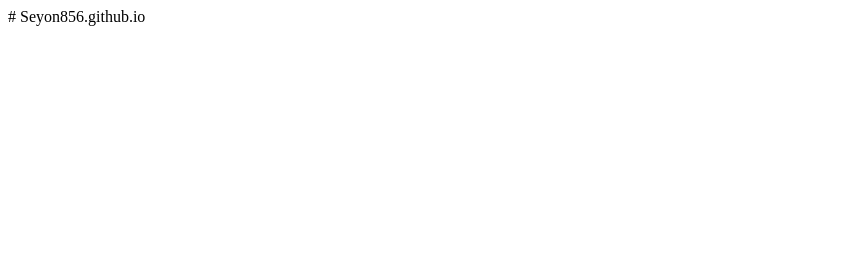
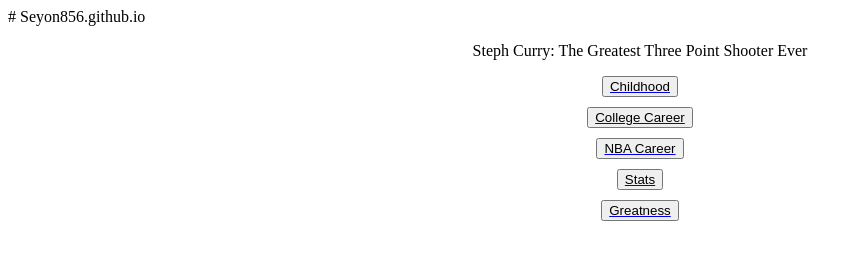
Before and after one commit to Seyon856/Seyon856.github.io, a plain HTML site: page index.html in a window 1280 px wide. Shown: the whole page, without its empty margins (0-863 px from the left). Drawn offline with Linux system fonts and the light colour scheme.

Commit message:
Update index.html

```diff
--- a/index.html
+++ b/index.html
@@ -1 +1,31 @@
 # Seyon856.github.io
+<!DOCTYPE html>
+<html>
+  <head>
+    <title>"Steph Curry: The Greatest Three Point Shooter Ever"</title>
+  </head>
+    <p style="text-align: center;">Steph Curry: The Greatest Three Point Shooter Ever</p></p>
+
+  <body>
+
+  <a href="page1.html">
+  <button style="display: block; margin: 10px auto;">Childhood</button>
+  </a>
+  <a href="page2.html">
+  <button style="display: block; margin: 10px auto;">College Career</button>
+  </a>
+
+  <a href="page3.html">
+  <button style="display: block; margin: 10px auto;">NBA Career</button>
+  </a>
+
+  <a href="page4.html">
+  <button style="display: block; margin: 10px auto;">Stats</button>
+  </a>
+
+  <a href="page5.html">
+  <button style="display: block; margin: 10px auto;">Greatness</button>
+  </a>
+
+  </body>
+</html>
```
